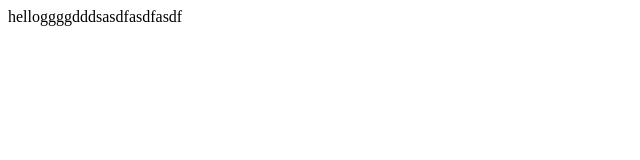
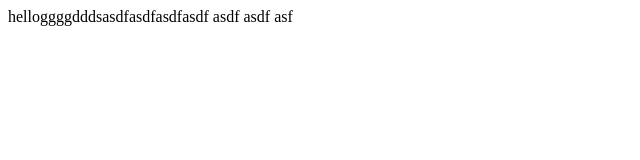
Before and after one commit to fernando-ruiz-rico/test, a plain HTML site: page index.html in a window 1280 px wide. Shown: the whole page, without its empty margins (0-640 px from the left). Drawn offline with Linux system fonts and the light colour scheme.

Commit message:
Update index.html

```diff
--- a/index.html
+++ b/index.html
@@ -1,3 +1,3 @@
 <body>
-helloggggdddsasdfasdfasdf
+helloggggdddsasdfasdfasdfasdf asdf asdf asf
 </body>
```
